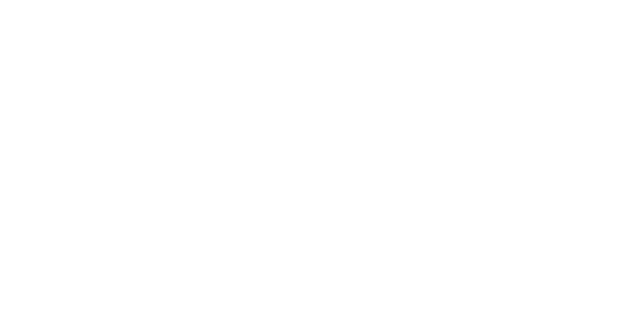
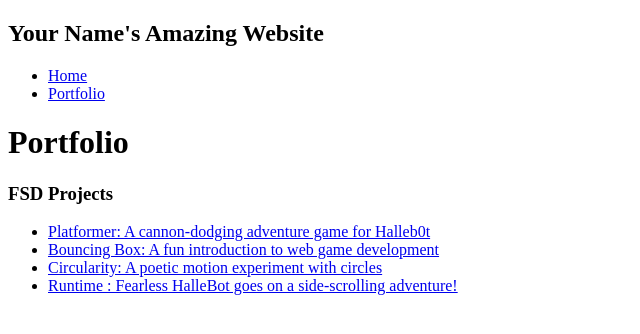
Before and after one commit to crain-stack/crain-stack.github.io, a plain HTML site: page portfolio.html in a window 1280 px wide. Shown: the whole page, without its empty margins (0-640 px from the left). Drawn offline with Linux system fonts and the light colour scheme.

Commit message:
add portfolio page to website

```diff
--- a/portfolio.html
+++ b/portfolio.html
@@ -0,0 +1,51 @@
+<!DOCTYPE html>
+<html>
+  <head>
+    <title> Jahzara's cool webpage </title>
+  </head>
+
+  <body>
+    <!-- All content goes here -->
+    <div id="all-contents">
+
+    </div>
+  <nav>
+<h1>Your Name's Amazing Website</h1>
+<ul id="nav-ul">
+<li class="nav-li">
+  <a href="index.html">Home</a>
+  <li class="nav-li">
+  <a href="portfolio.html">Portfolio</a>
+</li>
+</ul>
+
+  </nav>
+
+<main>
+  <div class="content">
+    <h1>Portfolio</h1>
+    <h3>FSD Projects</h3>
+    <ul id="portfolio">
+<li>
+  <a href="fsd-projects/platformer/">Platformer: A cannon-dodging adventure game for Halleb0t</a>
+</li>
+<li>
+  <a href="fsd-projects/bouncing-box/">Bouncing Box: A fun introduction to web game development</a>
+</li>
+<li>
+  <a href="fsd-projects/circularity/">Circularity: A poetic motion experiment with circles</a>
+</li>
+<li>
+ <a href="fsd-projects/runtime/">Runtime : Fearless HalleBot goes on a side-scrolling adventure!</a>
+</li>
+    </ul>
+
+    <!-- ASD Projects will go here -->
+
+  </div>
+</main>
+
+</div>
+
+  </body>
+</html>
```
Also changed, not shown: index.html (+1 -1 lines).
